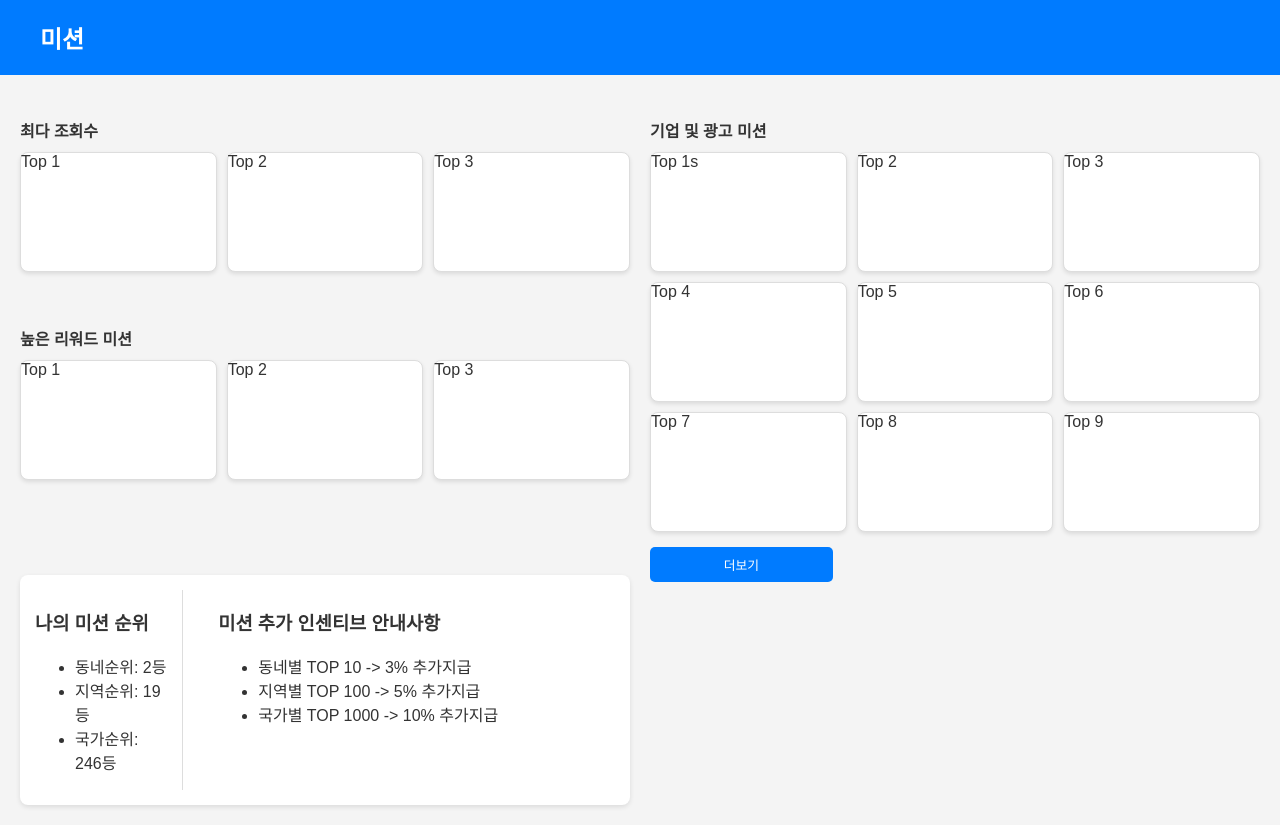
After one commit to TasktradeDevelop/beta_tasktrade, a Python web app: template app/templates/missions/missions-main.html in a window 1280 px wide. The commit adds this page. Run offline with Jinja, Linux system fonts and the light colour scheme; the template is opened without the code that fills it, so the values that code supplies are empty.

Commit message:
1.31 first commit
일단 mission-main창을 기본적으로 구성함

```diff
--- a/app/api/routes/mission.py
+++ b/app/api/routes/mission.py
@@ -9,6 +9,11 @@ router = APIRouter(
 )
 
 
+@router.get("/", response_class=HTMLResponse)
+async def open_missions_main_page(request: Request):
+    return templates.TemplateResponse("missions-main.html", {'request': request})
+
+
 @router.get("/my", response_class=HTMLResponse)
 async def open_my_mission_page(request: Request):
     return templates.TemplateResponse("my-mission.html", {'request': request})
--- a/app/static/css/components/missions.css
+++ b/app/static/css/components/missions.css
@@ -9,6 +9,7 @@
     justify-content: space-between;
     padding: 20px;
     gap: 20px;
+    height: calc(100vh - 50px); /* Full screen height minus header */
 }
 
 /* Missions Content */
@@ -16,12 +17,13 @@
     display: flex;
     flex-direction: column;
     gap: 20px; /* Space between sections */
+    height: 100%; /* Full height */
 }
 
 /* Each Mission Section */
 .display-mission {
     background-color: transparent; /* Remove individual backgrounds */
-    padding: 0; /* Remove individual padding */
+    padding: 10px 0; /* Remove individual padding */
     border: none; /* Remove borders */
     box-shadow: none; /* Remove individual box shadows */
 }
@@ -39,9 +41,10 @@
     gap: 10px;
 }
 
+/* Mission Card */
 .mission-card {
     flex: 1;
-    height: 100px; /* Fixed height */
+    height: 120px; /* Increased height */
     background-color: #fff;
     border: 1px solid #ddd;
     border-radius: 8px;
--- /dev/null
+++ b/app/static/css/pages/missions-main.css
@@ -0,0 +1,73 @@
+/*
+mission main page에만 특화된 design layout
+*/
+
+/* Left Section */
+.left-section {
+    flex: 1;
+    display: flex;
+    flex-direction: column;
+    gap: 20px;
+    height: 100%; /* Full height */
+}
+
+/* Right Section */
+.right-section {
+    flex: 1;
+    display: flex;
+    flex-direction: column;
+    gap: 20px;
+    height: 100%; /* Full height */
+}
+
+/* Missions-Specific Section */
+.missions-specific {
+    flex: 0.5;
+    display: flex;
+    background-color: #fff;
+    padding: 15px;
+    border-radius: 8px;
+    box-shadow: 0 2px 5px rgba(0, 0, 0, 0.1);
+    gap: 20px; /* Space between inner sections */
+    height: 100%; /* Make it extend fully to the bottom */
+    align-items: stretch; /* Ensure children stretch to full height */
+}
+
+/* Mission Rank Section */
+.my-mission-rank {
+    flex: 1;
+    border-right: 1px solid #ddd; /* Add a vertical bar */
+    padding-right: 15px; /* Add spacing on the right */
+}
+
+/* Mission Incentive Section */
+.mission-incentive-spec {
+    flex: 3;
+    padding-left: 15px; /* Add spacing on the left */
+}
+
+/* Mission Grid */
+.mission-grid {
+    display: grid;
+    grid-template-columns: repeat(3, 1fr);
+    gap: 10px;
+}
+
+/* Smaller Button */
+#more-btn {
+    width: 30%; /* Adjust width */
+    padding: 8px; /* Smaller padding */
+    font-size: 0.8rem; /* Smaller font size */
+    background-color: #007bff;
+    color: white;
+    border: none;
+    border-radius: 5px;
+    cursor: pointer;
+    transition: background-color 0.3s ease, box-shadow 0.3s ease;
+    margin-top: 15px;
+}
+
+#more-btn:hover {
+    background-color: #0056b3;
+    box-shadow: 0 2px 4px rgba(0, 0, 0, 0.2);
+}
--- /dev/null
+++ b/app/static/js/pages/missions-main.js
@@ -0,0 +1,5 @@
+// 미션 목록창에 한정적으로 관련된 함수
+
+function nextMissionPage(pageType) {
+
+}
--- a/app/templates/index.html
+++ b/app/templates/index.html
@@ -86,7 +86,7 @@
 
                 <!-- Bottom Menu -->
                 <aside class="bottom-menu">
-                    <button class="menu-button" id="main-menu">Main Menu</button>
+                    <button class="menu-button" id="main-menu" onclick="missionsMain()">Main Menu</button>
                     <button class="menu-button" id="vip-upload">VIP 올리기</button>
                     <button class="menu-button" id="ad-upload">광고 올리기</button>
                 </aside>
--- /dev/null
+++ b/app/templates/missions/missions-main.html
@@ -0,0 +1,125 @@
+<!DOCTYPE html>
+<html lang="ko">
+<head>
+    <meta name="viewport" content="width=device-width, initial-scale=1.0">
+    <meta charset="UTF-8">
+    <title>미션</title>
+
+    <!-- Link to external CSS -->
+    <link rel="stylesheet" href="/static/css/main.css">
+    <link rel="stylesheet" href="/static/css/components/navbar.css">
+    <link rel="stylesheet" href="/static/css/components/missions.css">
+    <link rel="stylesheet" href="/static/css/pages/missions-main.css">
+
+    <!-- Link to external JS -->
+    <script src="/static/js/main.js" defer></script>
+    <script src="/static/js/components/missions.js" defer></script>
+    <script src="/static/js/pages/missions-main.js" defer></script>
+
+</head>
+<body>
+    <header class="header">
+        <div class="logo">
+            <h1>미션</h1>
+        </div>
+    </header>
+
+    <main class="mission-container">
+        <!-- Left Section -->
+        <section class="left-section">
+            <section class="missions-content">
+                <!-- Popular Missions -->
+                <section class="display-mission" id="hot-missions">
+                    <h2>최다 조회수</h2>
+                    <div class="mission-row">
+                        <div class="mission-card">
+                            <span>Top 1</span>
+                        </div>
+                        <div class="mission-card">
+                            <span>Top 2</span>
+                        </div>
+                        <div class="mission-card">
+                            <span>Top 3</span>
+                        </div>
+                    </div>
+                </section>
+
+                <!-- High Reward Missions -->
+                <section class="display-mission" id="high-reward-missions">
+                    <h2>높은 리워드 미션</h2>
+                    <div class="mission-row">
+                        <div class="mission-card">
+                            <span>Top 1</span>
+                        </div>
+                        <div class="mission-card">
+                            <span>Top 2</span>
+                        </div>
+                        <div class="mission-card">
+                            <span>Top 3</span>
+                        </div>
+                    </div>
+                </section>
+            </section>
+
+            <!-- Mission Rank and Incentive Info -->
+            <aside class="missions-specific">
+                <div class="my-mission-rank">
+                    <h3>나의 미션 순위</h3>
+                    <ul>
+                        <li>동네순위: 2등</li>
+                        <li>지역순위: 19등</li>
+                        <li>국가순위: 246등</li>
+                    </ul>
+                </div>
+                <div class="mission-incentive-spec">
+                    <h3>미션 추가 인센티브 안내사항</h3>
+                    <ul>
+                        <li>동네별 TOP 10 -> 3% 추가지급</li>
+                        <li>지역별 TOP 100 -> 5% 추가지급</li>
+                        <li>국가별 TOP 1000 -> 10% 추가지급</li>
+                    </ul>
+                </div>
+            </aside>
+        </section>
+
+        <!-- Right Section -->
+        <section class="right-section">
+            <section class="missions-content">
+                <section class="display-mission" id="ad-missions">
+                    <h2>기업 및 광고 미션</h2>
+                    <div class="mission-grid">
+                        <div class="mission-card">
+                            <span>Top 1</span>s
+                        </div>
+                        <div class="mission-card">
+                            <span>Top 2</span>
+                        </div>
+                        <div class="mission-card">
+                            <span>Top 3</span>
+                        </div>
+                        <div class="mission-card">
+                            <span>Top 4</span>
+                        </div>
+                        <div class="mission-card">
+                            <span>Top 5</span>
+                        </div>
+                        <div class="mission-card">
+                            <span>Top 6</span>
+                        </div>
+                        <div class="mission-card">
+                            <span>Top 7</span>
+                        </div>
+                        <div class="mission-card">
+                            <span>Top 8</span>
+                        </div>
+                        <div class="mission-card">
+                            <span>Top 9</span>
+                        </div>
+                    </div>
+                    <button id="more-btn">더보기</button>
+                </section>
+            </section>
+        </section>
+    </main>
+</body>
+</html>
```
Also changed, not shown: app/static/js/pages/index.js (+20 -0 lines).
